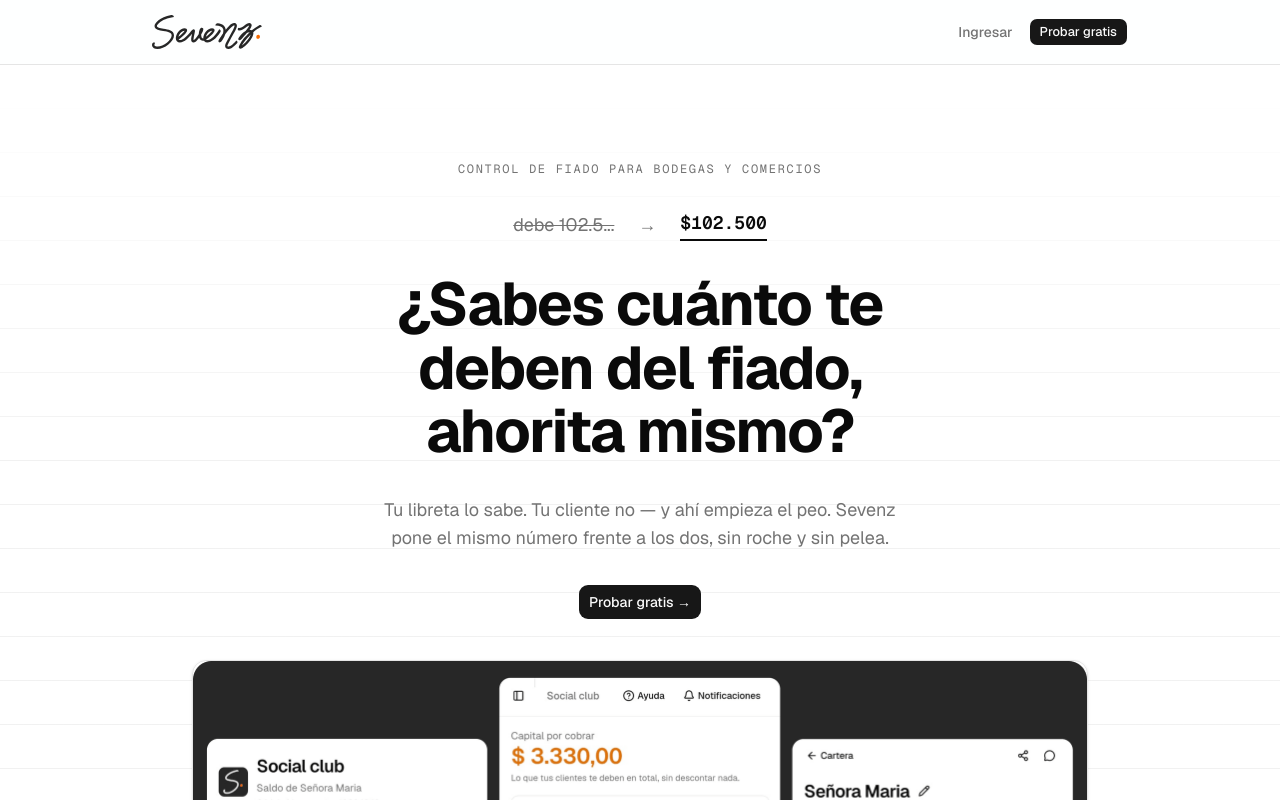
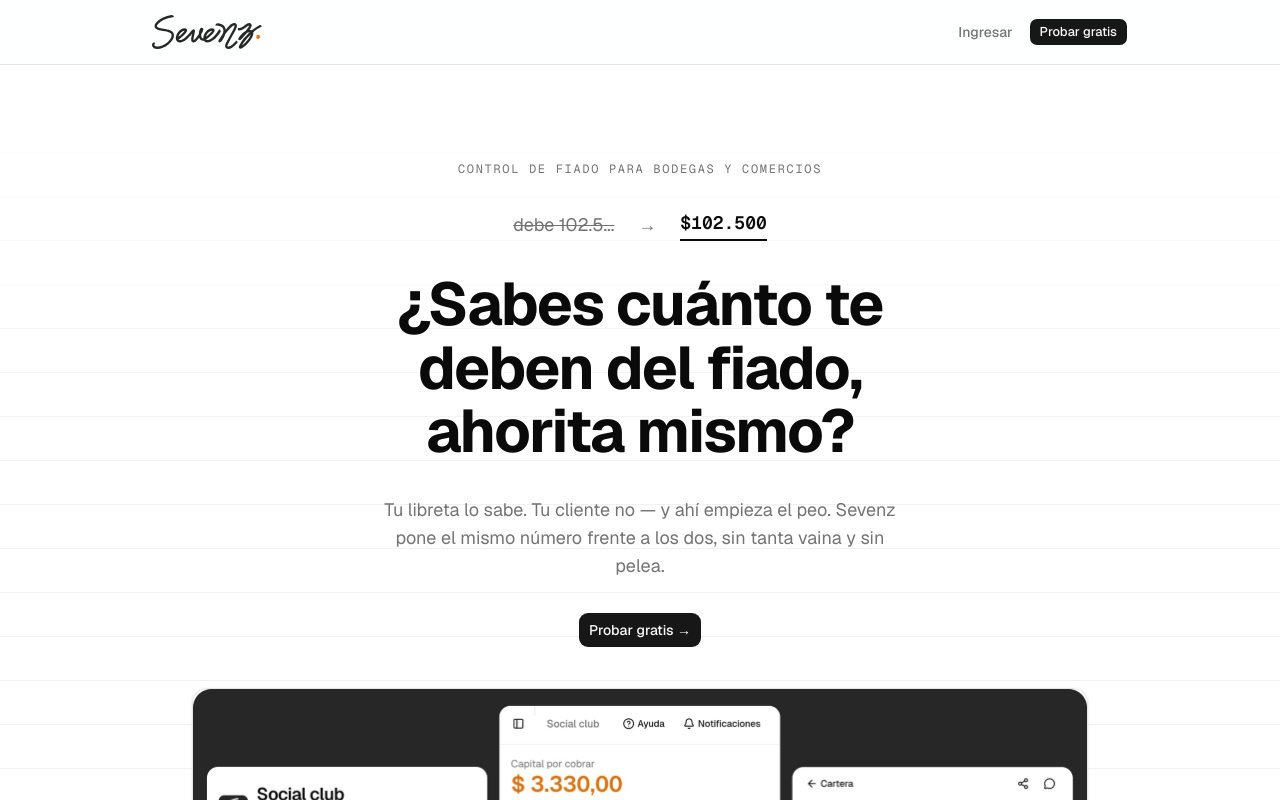
Before and after one commit to sevenz-site/sevenz.site, a Next.js app: page / in a window 1280 px wide. Shown: the top 800 px of the page. Built offline with nearby package versions, Linux system fonts and the light colour scheme.

Commit message:
Replace "sin roche" with "sin tanta vaina" in hero and pricing copy

```diff
--- a/components/landing/hero.tsx
+++ b/components/landing/hero.tsx
@@ -33,7 +33,7 @@
         </h1>
         <p className="max-w-lg text-lg text-muted-foreground">
           Tu libreta lo sabe. Tu cliente no — y ahí empieza el peo. Sevenz pone el mismo número
-          frente a los dos, sin roche y sin pelea.
+          frente a los dos, sin tanta vaina y sin pelea.
         </p>
 
         <Button asChild size="lg">
--- a/components/landing/pricing.tsx
+++ b/components/landing/pricing.tsx
@@ -24,7 +24,7 @@
         Sevenz cuesta $0 USD. En serio.
       </h2>
       <p className="mt-4 max-w-sm text-muted-foreground">
-        Sin tarjeta, sin roche, sin letra pequeña.
+        Sin tarjeta, sin tanta vaina, sin letra pequeña.
       </p>
 
       <div className="mt-10 w-full max-w-md rounded-xl border p-8 text-left">
```
